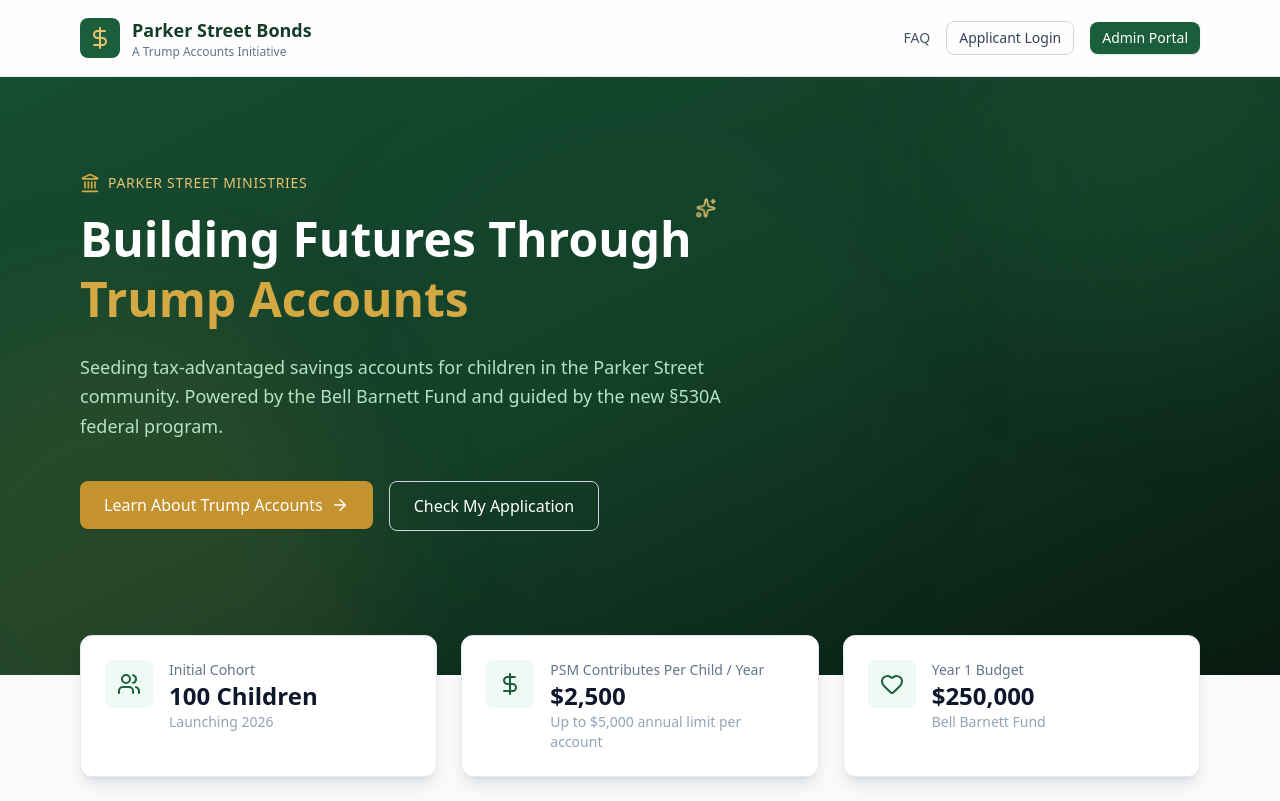
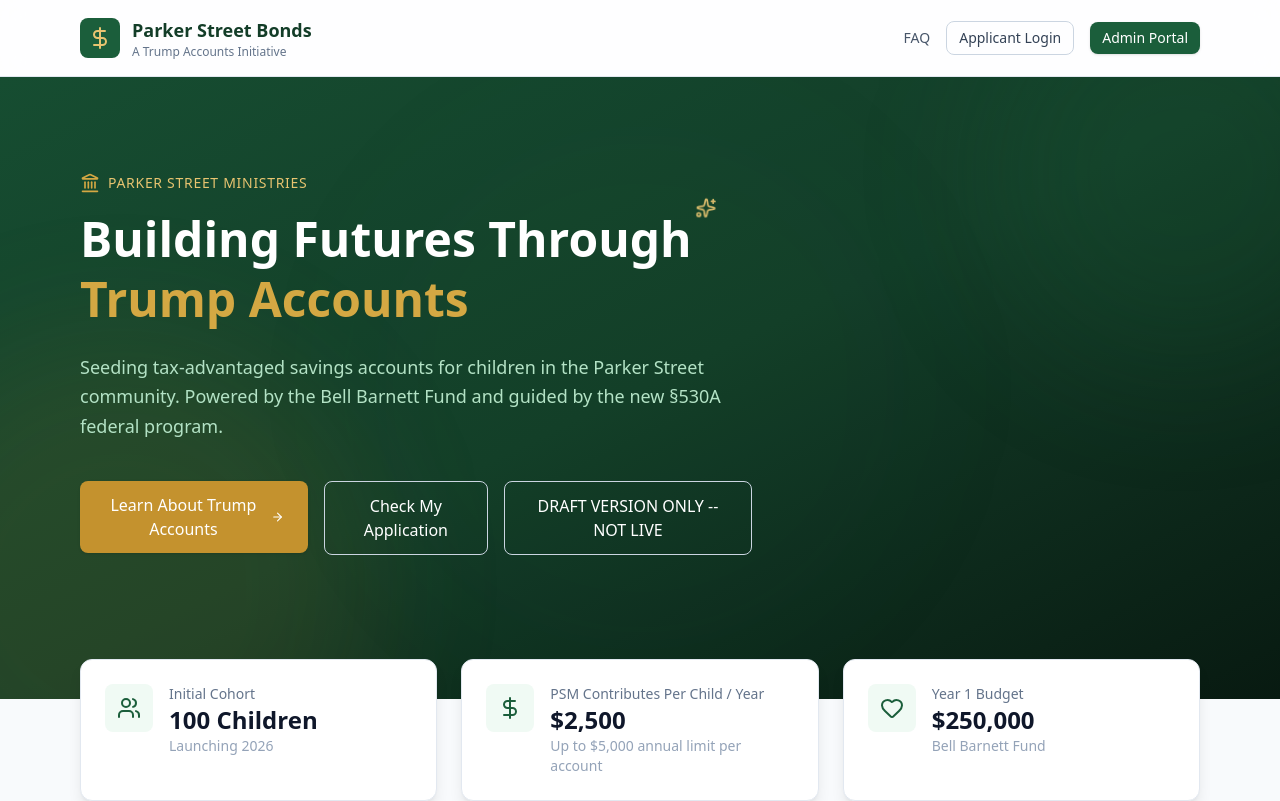
Before and after one commit to wesbenterprise/parker-street-bonds, a Next.js app in the folder app/: page / in a window 1280 px wide. Shown: the top 801 px of the page. Built offline with nearby package versions, Linux system fonts and the light colour scheme.

Commit message:
Update page.tsx

```diff
--- a/app/src/app/page.tsx
+++ b/app/src/app/page.tsx
@@ -93,6 +93,13 @@
                   Check My Application
                 </Button>
               </Link>
+                <Button
+                  variant="outline"
+                  size="lg"
+                  className="border-primary-400 text-white hover:bg-primary-700 transition-all duration-300"
+                >
+                  DRAFT VERSION ONLY -- NOT LIVE
+                </Button>
             </div>
           </div>
         </div>
```
